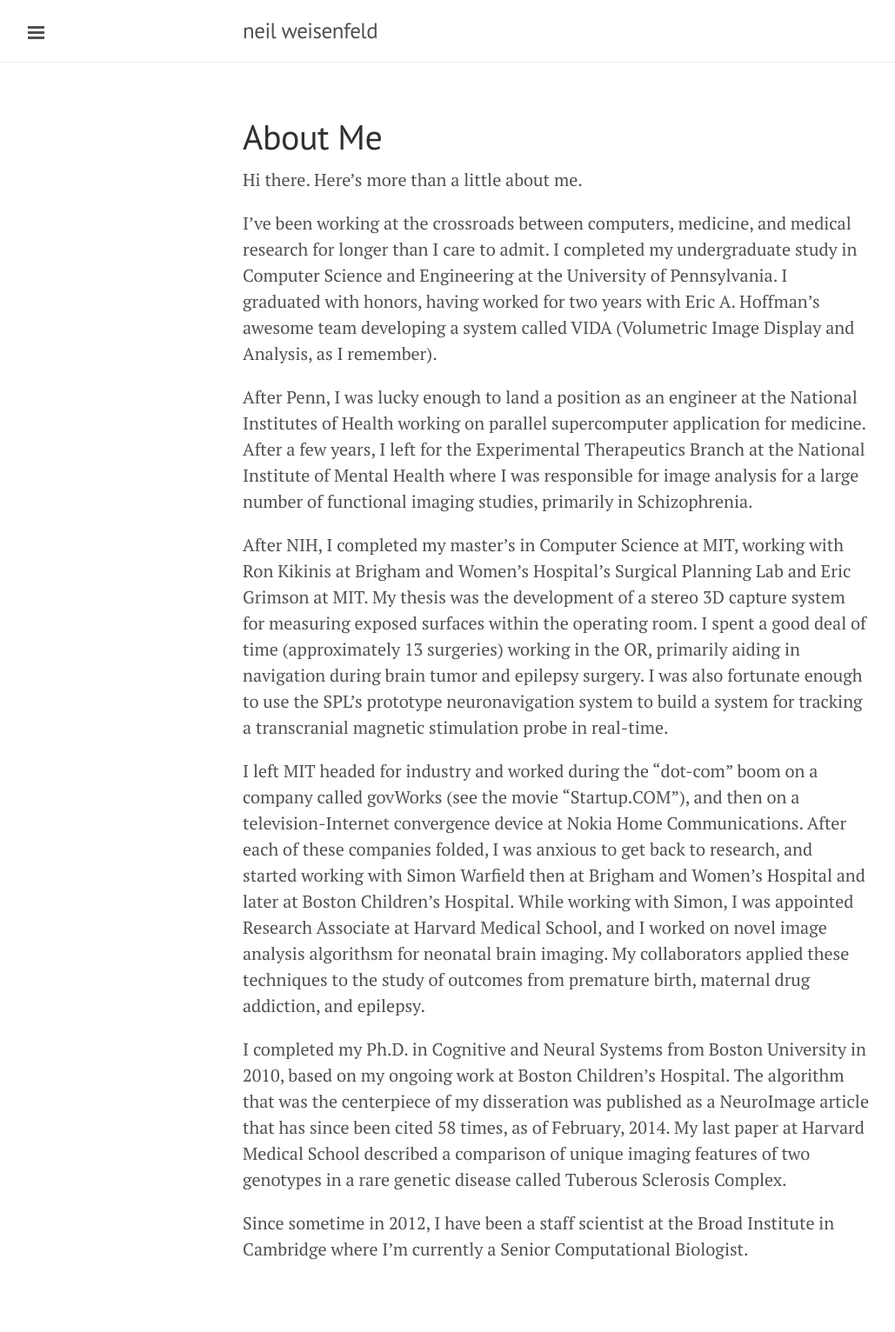
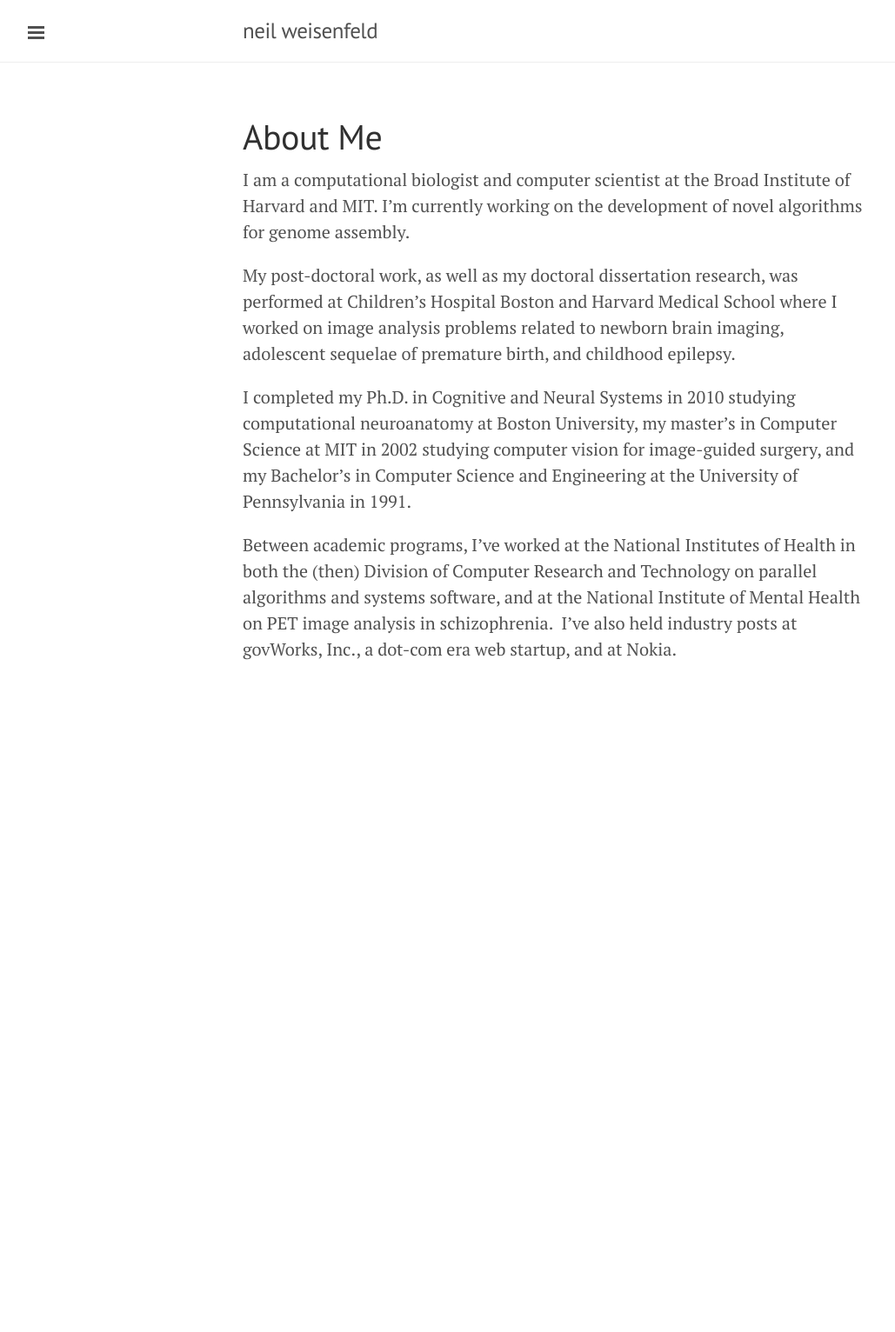
Before and after one commit to nweisenfeld/nweisenfeld.github.io, a Jekyll site: the page built from about.md, in a window 1280 px wide. Shown: the whole page at 87% size, without its empty margins (1-1030 px from the left). Built offline with Jekyll 4.4.1, drawn with Linux system fonts in a browser that asks for light colours; Markdown is read by kramdown in place of the engine named in the settings; after the commit the page ends 900 px from its top, so only the background shows below that.

Commit message:
new about me section

```diff
--- a/_includes/head.html
+++ b/_includes/head.html
@@ -32,7 +32,7 @@
 	      (i[r].q=i[r].q||[]).push(arguments)},i[r].l=1*new
 	  Date();a=s.createElement(o),
 	    m=s.getElementsByTagName(o)[0];a.async=1;a.src=g;m.parentNode.insertBefore(a,m)
-	      })(window,document,'script','//www.google-analytics.com/analytics.js','ga');
+	      })(window,document,'script','http://www.google-analytics.com/analytics.js','ga');
 
 		ga('create', 'UA-3916750-3', 'neilweisenfeld.com');
 		  ga('send', 'pageview');
--- a/about.md
+++ b/about.md
@@ -1,54 +1,45 @@
 ---
 layout: page
+status: publish
+published: true
 title: About Me
+author: weisen
+author_login: weisen
+author_email: weisen123@gmail.com
+wordpress_id: 12
+wordpress_url: http://neilios.com/neilweisenfeld/?page_id=12
+date: '2011-05-05 01:58:57 -0400'
+date_gmt: '2011-05-05 01:58:57 -0400'
+categories: []
+tags: []
+comments: []
 ---
 
-Hi there.  Here's more than a little about me.
+I am a computational biologist and computer scientist at the Broad
+Institute of Harvard and MIT.  I'm currently working on the development
+of novel algorithms for genome assembly.
 
-I've been working at the crossroads between computers, medicine,
-and medical research for longer than I care to admit.  I completed my
-undergraduate study in Computer Science and Engineering at the
-University of Pennsylvania.  I graduated with honors, having
-worked for two years with Eric A. Hoffman's awesome team developing
-a system called VIDA (Volumetric Image Display and Analysis, as I
-remember).
+My post-doctoral work, as well as my doctoral dissertation research,
+was performed at Children's Hospital Boston and Harvard Medical
+School where I worked on image analysis problems related to newborn
+brain imaging, adolescent sequelae of premature birth, and childhood
+epilepsy.
 
-After Penn, I was lucky enough to land a position as an engineer at the
-National Institutes of Health working on parallel supercomputer
-application for medicine.  After a few years, I left for the
-Experimental Therapeutics Branch at the National Institute of Mental
-Health where I was responsible for image analysis for a large number of
-functional imaging studies, primarily in Schizophrenia.
+I completed my Ph.D. in Cognitive and Neural Systems in 2010 studying
+computational neuroanatomy at Boston University, my master's in
+Computer Science at MIT in 2002 studying computer vision for
+image-guided surgery, and my Bachelor's in Computer Science and
+Engineering at the University of Pennsylvania in 1991.
 
-After NIH, I completed my master's in Computer Science at MIT, working with
-Ron Kikinis at Brigham and Women's Hospital's Surgical Planning Lab and
-Eric Grimson at MIT. My thesis was the development of a stereo 3D
-capture system for measuring exposed surfaces within the operating room.
-I spent a good deal of time (approximately 13 surgeries) working in the
-OR, primarily aiding in navigation during brain tumor and epilepsy
-surgery.  I was also fortunate enough to use the SPL's prototype
-neuronavigation system to build a system for tracking a transcranial
-magnetic stimulation probe in real-time.
+Between academic programs, I've worked at the National Institutes
+of Health in both the (then) Division of Computer Research and
+Technology on parallel algorithms and systems software, and at the
+National Institute of Mental Health on PET image analysis in
+schizophrenia. &nbsp;I've also held industry posts at govWorks,
+Inc., a dot-com era web startup, and at Nokia.
 
-I left MIT headed for industry and worked during the "dot-com" boom on a
-company called govWorks (see the movie "Startup.COM"), and then on a
-television-Internet convergence device at Nokia Home Communications.
-After each of these companies folded, I was anxious to get back to
-research, and started working with Simon Warfield then at Brigham and
-Women's Hospital and later at Boston Children's Hospital.  While working
-with Simon, I was appointed Research Associate at Harvard Medical
-School, and I worked on novel image analysis algorithsm for neonatal brain
-imaging.  My collaborators applied these techniques to the study of
-outcomes from premature birth, maternal drug addiction, and epilepsy.
-
-I completed my Ph.D. in Cognitive and Neural Systems from Boston
-University in 2010, based on my ongoing work at Boston Children's
-Hospital.  The algorithm that was the centerpiece of my disseration
-was published as a NeuroImage article that has since been cited 58
-times, as of February, 2014.  My last paper at Harvard Medical
-School described a comparison of unique imaging features of two
-genotypes in a rare genetic disease called Tuberous Sclerosis Complex.
-
-Since sometime in 2012, I have been a staff scientist at the Broad
-Institute in Cambridge where I'm currently a Senior Computational
-Biologist.
+<!-- My abbreviated cv is <a
+href="http:&#47;&#47;neilweisenfeld.com&#47;wp&#47;wp-content&#47;uploads&#47;2012&#47;02&#47;weisenfeld-resume-20Feb2012.pdf">here<&#47;a>.
+Note that I keep my phone numbers off of the on-line version, for
+obvious reasons, but feel free to e-mail me inquiries.</p>
+-->
```
Also changed, not shown: _drafts/2011-05-05-about-me.markdown (deleted, +0 -19 lines), _posts/2013-02-01-pedatric-neurology.md (+1 -1 lines), 1 other file.
